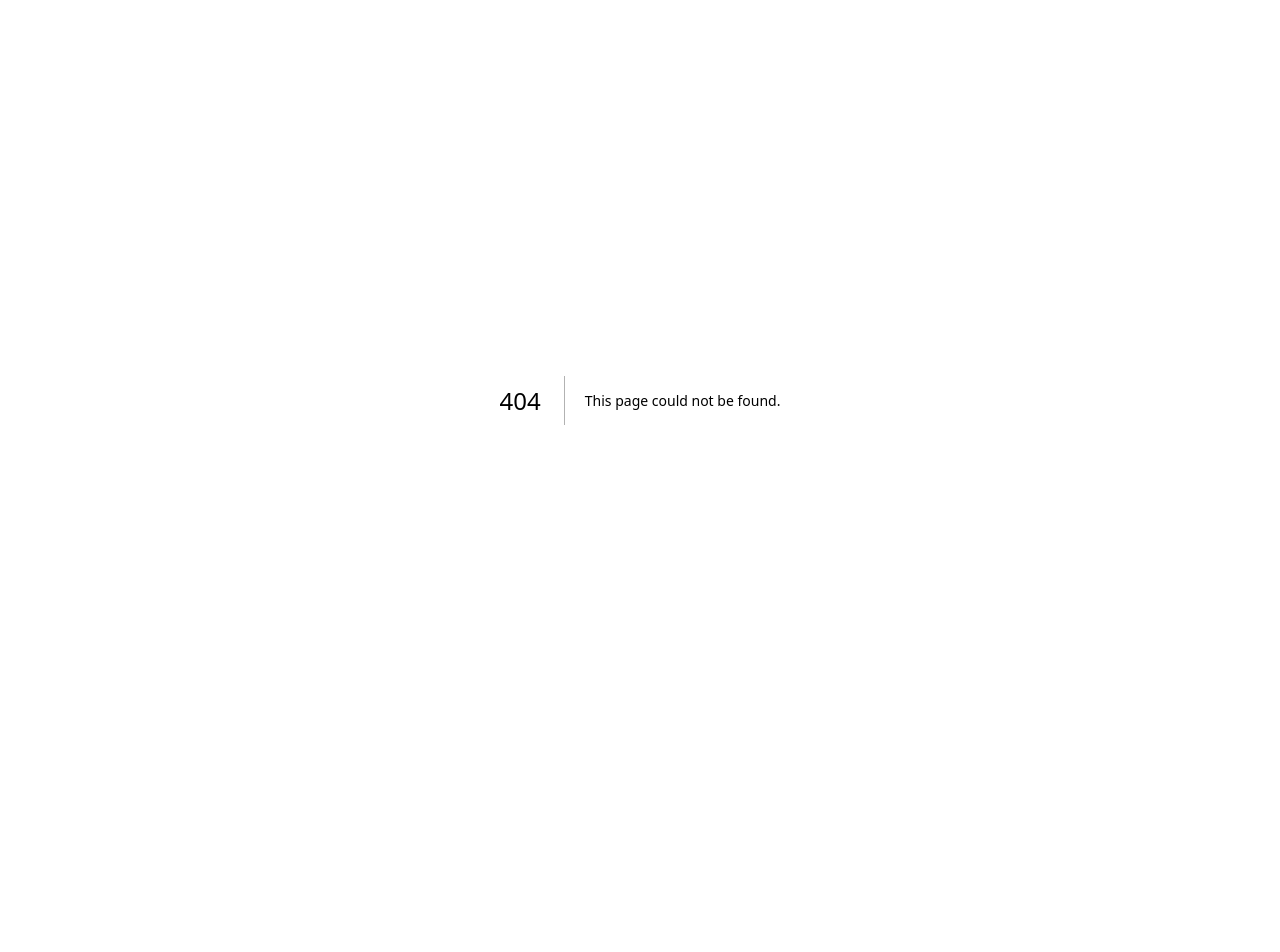
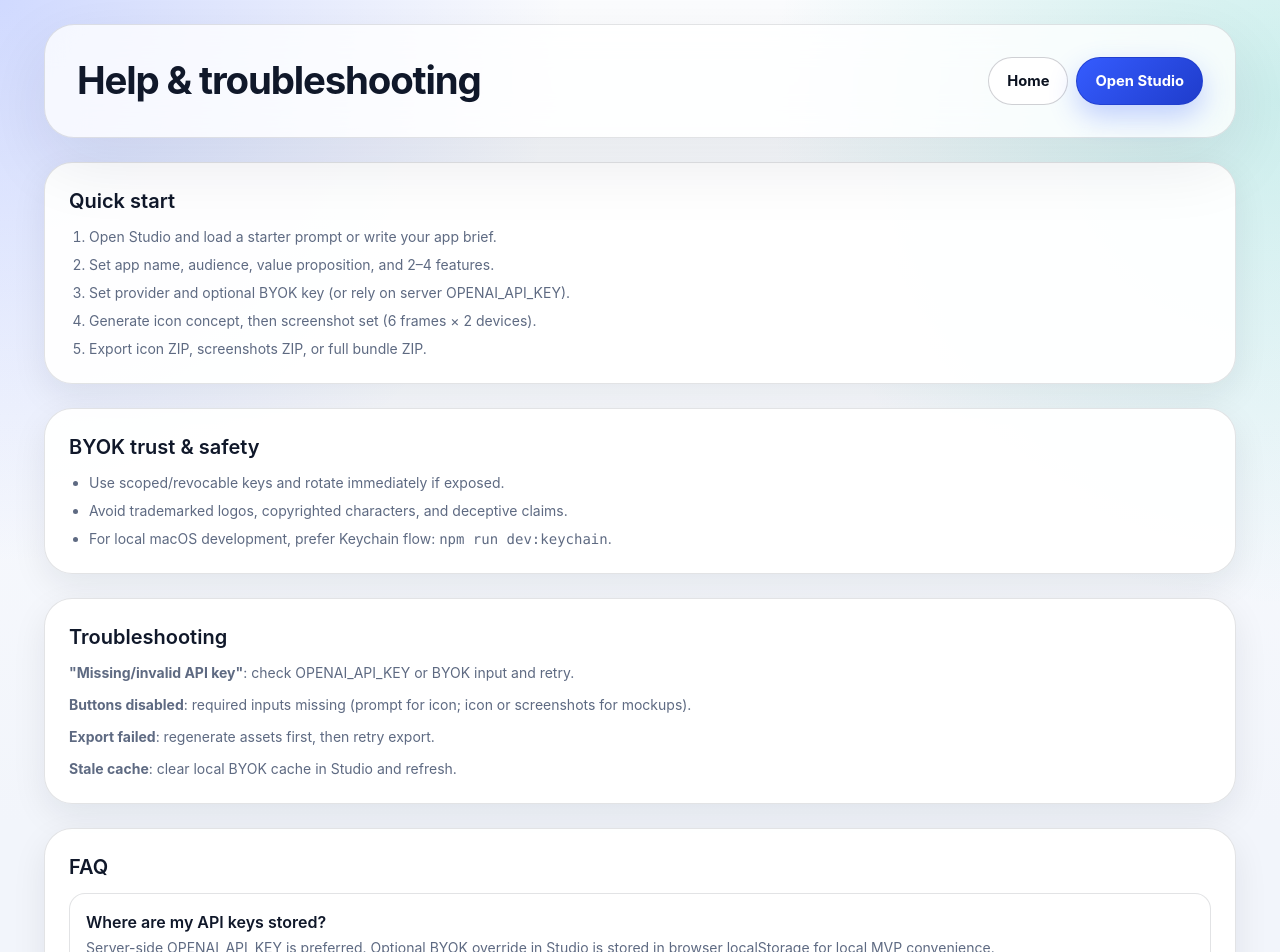
Before and after one commit to alexissan/appbrandkit-ai, a Next.js app: page /help in a window 1280 px wide. Before the commit this address had no page. Shown: the top 952 px of the page. Before the commit the page ends 800 px from the top, so only its background shows below. Built offline with nearby package versions, Linux system fonts and the light colour scheme.

Commit message:
feat: add in-app Help center and improve CTA accessibility

```diff
--- a/app/globals.css
+++ b/app/globals.css
@@ -109,7 +109,7 @@ select {
 .btn-primary {
   border-radius: 999px;
   background: linear-gradient(135deg, var(--brand) 0%, var(--brand-strong) 100%);
-  border: 1px solid rgba(53, 92, 255, 0.48);
+  border: 1px solid rgba(31, 60, 203, 0.8);
   color: white;
   padding: 12px 18px;
   font-size: 0.92rem;
@@ -117,14 +117,29 @@ select {
   box-shadow: 0 12px 28px rgba(53, 92, 255, 0.28);
 }
 
+.btn-primary:hover {
+  filter: brightness(1.02);
+}
+
 .btn-ghost {
   border-radius: 999px;
-  border: 1px solid var(--line);
-  background: rgba(255, 255, 255, 0.9);
-  color: var(--foreground);
+  border: 1px solid rgba(16, 24, 42, 0.2);
+  background: rgba(255, 255, 255, 0.95);
+  color: #0b1220;
   padding: 12px 18px;
   font-size: 0.92rem;
-  font-weight: 650;
+  font-weight: 700;
+}
+
+.btn-ghost:hover {
+  background: #ffffff;
+}
+
+.btn-primary:focus-visible,
+.btn-ghost:focus-visible,
+.input-shell:focus-visible {
+  outline: 3px solid rgba(53, 92, 255, 0.35);
+  outline-offset: 2px;
 }
 
 .grid-auto {
--- /dev/null
+++ b/app/help/page.tsx
@@ -0,0 +1,74 @@
+import Link from "next/link";
+
+const faqs = [
+  {
+    q: "Where are my API keys stored?",
+    a: "Server-side OPENAI_API_KEY is preferred. Optional BYOK override in Studio is stored in browser localStorage for local MVP convenience."
+  },
+  {
+    q: "Why can't I export icon ZIP?",
+    a: "Icon ZIP currently requires a data URL icon (generated in this session). If icon came from remote URL, generate again first."
+  },
+  {
+    q: "Can I use this for production creative?",
+    a: "Yes for direction and draft assets, but review trademark, copyright, legal claims, and accessibility before shipping."
+  }
+];
+
+export default function HelpPage() {
+  return (
+    <main className="shell flex flex-col gap-6 py-8 md:py-12">
+      <header className="glass rounded-[30px] p-6 md:p-8">
+        <div className="flex flex-wrap items-center justify-between gap-3">
+          <h1 className="section-subtitle">Help & troubleshooting</h1>
+          <div className="flex gap-2">
+            <Link href="/" className="btn-ghost">Home</Link>
+            <Link href="/studio" className="btn-primary">Open Studio</Link>
+          </div>
+        </div>
+      </header>
+
+      <section className="surface rounded-[28px] p-6">
+        <h2 className="text-xl font-semibold">Quick start</h2>
+        <ol className="mt-3 list-decimal space-y-2 pl-5 text-sm text-[color:var(--muted)]">
+          <li>Open Studio and load a starter prompt or write your app brief.</li>
+          <li>Set app name, audience, value proposition, and 2–4 features.</li>
+          <li>Set provider and optional BYOK key (or rely on server OPENAI_API_KEY).</li>
+          <li>Generate icon concept, then screenshot set (6 frames × 2 devices).</li>
+          <li>Export icon ZIP, screenshots ZIP, or full bundle ZIP.</li>
+        </ol>
+      </section>
+
+      <section className="surface rounded-[28px] p-6">
+        <h2 className="text-xl font-semibold">BYOK trust & safety</h2>
+        <ul className="mt-3 list-disc space-y-2 pl-5 text-sm text-[color:var(--muted)]">
+          <li>Use scoped/revocable keys and rotate immediately if exposed.</li>
+          <li>Avoid trademarked logos, copyrighted characters, and deceptive claims.</li>
+          <li>For local macOS development, prefer Keychain flow: <code>npm run dev:keychain</code>.</li>
+        </ul>
+      </section>
+
+      <section className="surface rounded-[28px] p-6">
+        <h2 className="text-xl font-semibold">Troubleshooting</h2>
+        <div className="mt-3 grid gap-3 text-sm text-[color:var(--muted)]">
+          <p><strong>&quot;Missing/invalid API key&quot;</strong>: check OPENAI_API_KEY or BYOK input and retry.</p>
+          <p><strong>Buttons disabled</strong>: required inputs missing (prompt for icon; icon or screenshots for mockups).</p>
+          <p><strong>Export failed</strong>: regenerate assets first, then retry export.</p>
+          <p><strong>Stale cache</strong>: clear local BYOK cache in Studio and refresh.</p>
+        </div>
+      </section>
+
+      <section className="surface rounded-[28px] p-6">
+        <h2 className="text-xl font-semibold">FAQ</h2>
+        <div className="mt-3 grid gap-3">
+          {faqs.map((item) => (
+            <article key={item.q} className="rounded-2xl border border-[color:var(--line)] bg-white p-4">
+              <p className="font-semibold">{item.q}</p>
+              <p className="mt-1 text-sm text-[color:var(--muted)]">{item.a}</p>
+            </article>
+          ))}
+        </div>
+      </section>
+    </main>
+  );
+}
--- a/app/page.tsx
+++ b/app/page.tsx
@@ -70,9 +70,10 @@ export default function HomePage() {
       <header className="glass overflow-hidden rounded-[36px] p-6 md:p-10">
         <nav className="flex flex-col gap-5 md:flex-row md:items-center md:justify-between">
           <div className="pill text-sm font-medium">AppBrandKit AI</div>
-          <div className="flex items-center gap-3 text-sm">
+          <div className="flex flex-wrap items-center gap-3 text-sm">
             <a className="text-[color:var(--muted)]" href="#examples">Examples</a>
             <a className="text-[color:var(--muted)]" href="#how-it-works">Workflow</a>
+            <Link className="text-[color:var(--muted)]" href="/help">Help</Link>
             <Link className="btn-primary" href="/studio">Open Studio</Link>
           </div>
         </nav>
```
Also changed, not shown: 1 other file (tests, documents, lock files or other folders).
